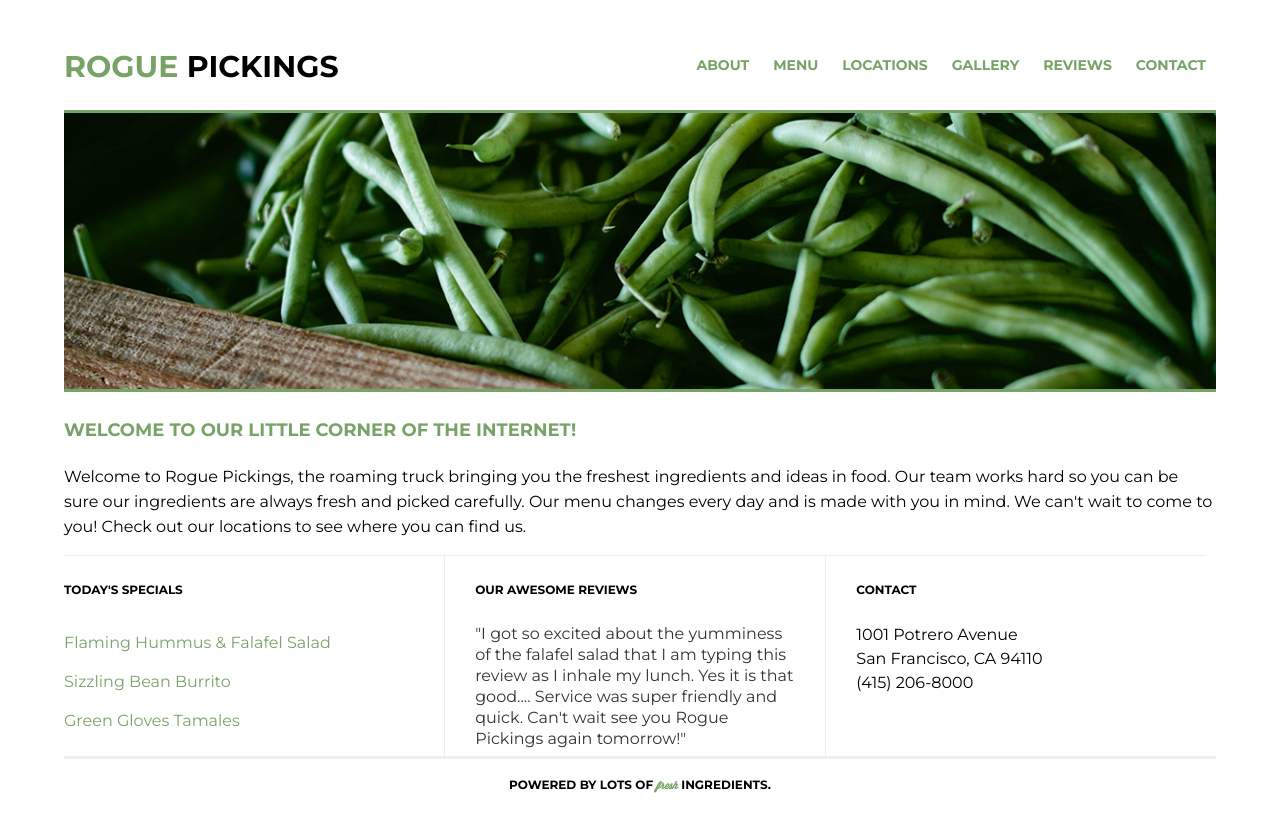
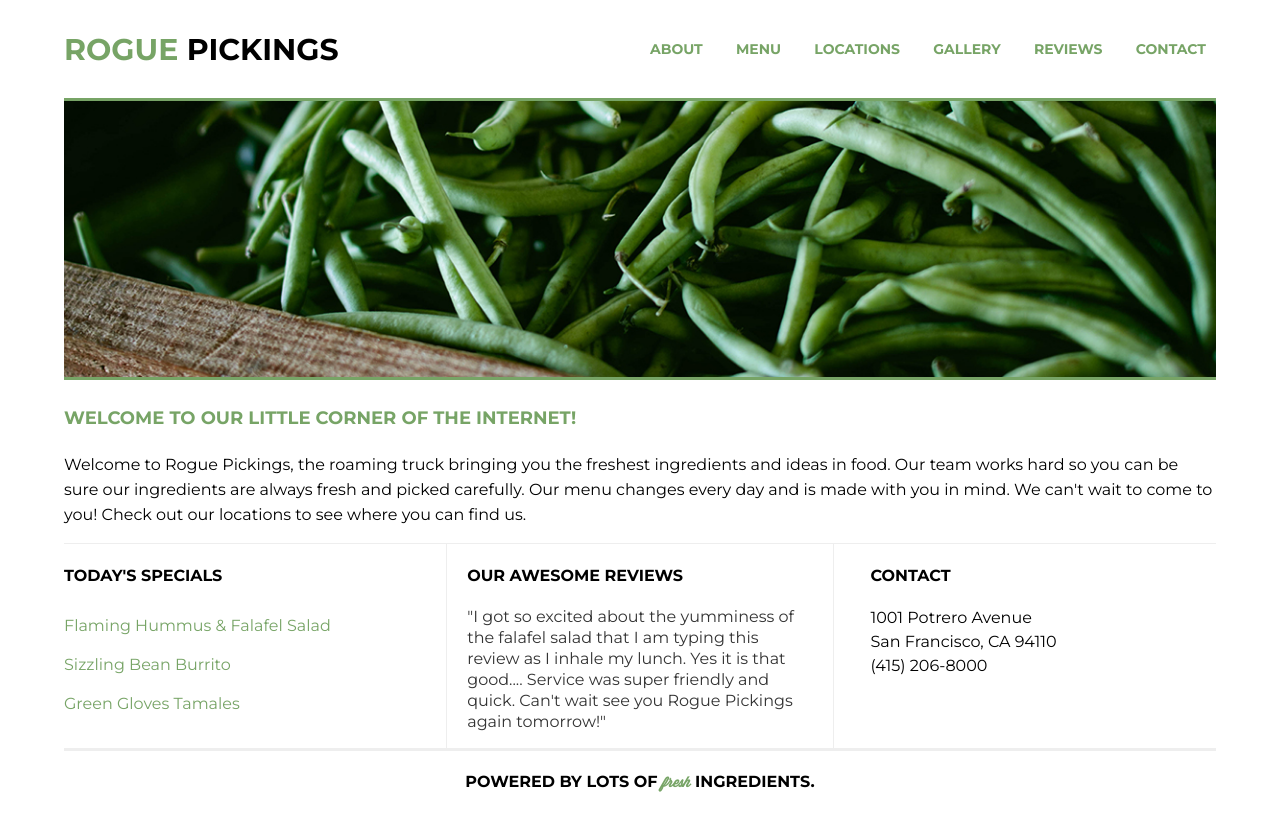
Before and after one commit to PinkMoonlight/rogue-pickings-responsive, a plain HTML site: page index.html in a window 1280 px wide. Drawn offline with Linux system fonts and the light colour scheme.

Commit message:
reduced and condensed css necessary for responsiveness fixed size of specials header

```diff
--- a/css/main.css
+++ b/css/main.css
@@ -1,12 +1,13 @@
+html {
+	font-size: 16px;
+
+}
+
 @font-face{
 	font-family: 'Wisdom Script';
 	src: url('../fonts/wisdom-script.otf') format('opentype');
 }
 
-html {
-	font-size: 16px;
-	height: 100%;
-}
 
 body {
 	font-family: 'Montserrat', Helvetica, Arial, sans-serif;
@@ -19,7 +20,6 @@ body {
 .container{
 	max-width: 1200px;
 	width: 90%;
-	margin: 0 auto;
 	display: flex;
 	justify-content: center;
 	align-items: center;
@@ -34,58 +34,58 @@ h4 {
 	text-transform: uppercase;
 	font-weight: 700;
 }
-h1 {
-	font-size: 1.875em;
-}
+
 h2 {
     font-size: 1.5em;
-}
-h3 {
-	font-size: 1.125em;
-}
-h4 {
-	font-size: 0.75em;
 }
 
 p {
 	font-size: 0.875em;
-	line-height: 1.131em;
+	line-height: 21px
+}
+
+ul {
+	margin: 0;
 }
 
 /*The widths are in a percentage!*/
 header {
+	border-bottom: 3px solid #77a466;
+	text-align: center;
 	width: 100%;
-	border-bottom: 3px solid #77a466;
-	margin: 0 auto;
 	display: flex;
-	flex-direction: column;
 	justify-content: center;
 	align-items: center;
+	flex-flow: row wrap;
+
 }
 
 header h1 {
+	font-size: 1.875em;
 	margin: 0;
-	padding: 38px 20px 15px 20px;
+	padding: 38px 20px 20px 20px;
 	border-bottom: 3px solid #77a466;
+	width: 100%;
 }
 header h1 span {
 	color: #77a466;
 }
 
 header nav {
-	padding: 10px 0;
+	padding: 20px 0;
+	width: 100%;
 }
 header nav ul {
 	margin: 0;
 	padding: 10px;
-	line-height: 40px;
+
 
 }
 header nav ul li {
 	text-transform: uppercase;
 	font-weight: 700;
 	font-size: 0.875em;
-	padding: 0 10px;
+	padding: 10px 0;
 	list-style: none;
 
 
@@ -98,30 +98,22 @@ header nav ul li a{
 /*The widths are in a percentage!*/
 .top-section,
 .bottom-section {
-	width: 100%;
-	margin: 0 auto;
 	display: flex;
-	justify-content: flex-start;
+	justify-content: center`;
 	align-items: center;
 	flex-flow: row wrap;
 }
 
-.main-image {
-	height: auto;
-
-}
 .main-image img {
 	width: 100%;
 	border-bottom: 3px solid #77a466;
 }
 
-.main-title {
-	height: auto;
-}
 .main-title h3 {
 	text-align: left;
 	padding: 5px 0;
 	color: #77a466;
+	font-size: 1.125em;
 }
 .main-title p {
 	padding: 0;
@@ -133,12 +125,7 @@ header nav ul li a{
 .section-two,
 .section-three {
 	width: 100%
-	height: auto;
 	border-top: 1px solid #eee;
-}
-
-.section-one h4 {
-	padding: 10px 0;
 }
 
 .menu {
@@ -163,14 +150,13 @@ header nav ul li a{
 
 /*The widths are in a percentage!*/
 footer {
-	height: 50px;
 	width: 100%;
 	border-top: 3px solid #eee;
-	margin: 0 auto;
 	text-align: center;
 	display: flex;
 	justify-content: center;
 	align-items: center;
+	flex-flow: row wrap;
 }
 footer span {
 	font-family: 'Wisdom Script', cursive;
@@ -180,103 +166,64 @@ footer span {
 }
 
 
-/*----------------------------------------------*/
 /*-----------Media Queries----------------------*/
-@media (min-width: 768px) and (max-width: 1199px) {
-	/* Tablet styes here   */
-header {
-	width: 100%;
-	border-bottom: 3px solid #77a466;
-	margin: 0 auto;
-	display: flex;
-	flex-direction: column;
-	justify-content: center;
-	align-items: center;
-}
+/* Tablet styes here   */
+@media only screen and (min-width: 768px) {
 
-header h1 {
-	width: 90%;
-	text-align: center;
-	border-bottom: 3px solid #77a466;
-}
 
-bottom-section {
-	width: 100%;
-	margin: 0 auto;
-	display: flex;
-	justify-content: space-between;
-	align-items: center;
-}
+	.bottom-section {
+		display: flex;
+		justify-content: space-between;
+		align-items: flex-start;
+		border-top: 1px solid #eee;
+	}
 
-.section-one,
-.section-two,
-.section-three {
-	width: 30%;
-	height: 270px;
-	padding: 0 10px;
-	border-top: 1px solid #eee;
-}
+	.section-one,
+	.section-two,
+	.section-three {
+		flex-basis: 30%;
+		border-top: none;
+	}
+
+	.section-two {
+        border-left: 1px solid #eee;
+        border-right: 1px solid #eee;
+        padding: 0 20px;
+    }
 
 }
 
+/* Desktop styes here */
+@media only screen and (min-width: 1200px) {
 
-@media (min-width: 1200px) {
-	/* Desktop styes here */
+	header {
+		justify-content: space-between;
+		/*flex-wrap: nowrap; */
+	}
 
-header {
-	height: 110px;
-	display: flex;
-	flex-direction: row;
-	justify-content: space-between;
-	flex-wrap: nowrap;
-}
+	header nav ul {
+		display: flex;
+		justify-content: space-between;
 
-header nav ul li {
-	display: inline;
-}
+	}
 
-header nav ul {
-	padding: 20px 0 0 0;
-}
+	header h1 {
+		width: 30%;
+		border-bottom: none;
+		padding: 0;
+		text-align: left;
+	}
 
-header h1 {
-	border-bottom: none;
-	padding: 38px 20px 15px 0px;
-}
+	header nav {
+		width: 50%;
+	}
 
-bottom-section {
-	width: 100%;
-	margin: 0 auto;
-	display: flex;
-	justify-content: space-between;
-	align-items: center;
-}
-
-.section-one,
-.section-two,
-.section-three {
-	width: 33%;
-	height: 200px;
-	border-top: 1px solid #eee;
-}
-
-.section-two {
-	border-left: 1px solid #eee;
-	border-right: 1px solid #eee;
-}
-
-.section-two h4,
-.section-three h4 {
-	padding: 10px 30px;
-}
-
-.menu li {
-	padding: 10px 0;
-	color:#77a466;
-}
-
-p {
-    padding: 0 1.875em;
-}
+	bottom-section {
+		width: 100%;
+		margin: 0 auto;
+		display: flex;
+		justify-content: space-between;
+		align-items: center;
+	}
 
 }
```
Also changed, not shown: index.html (line endings or trailing spaces).
